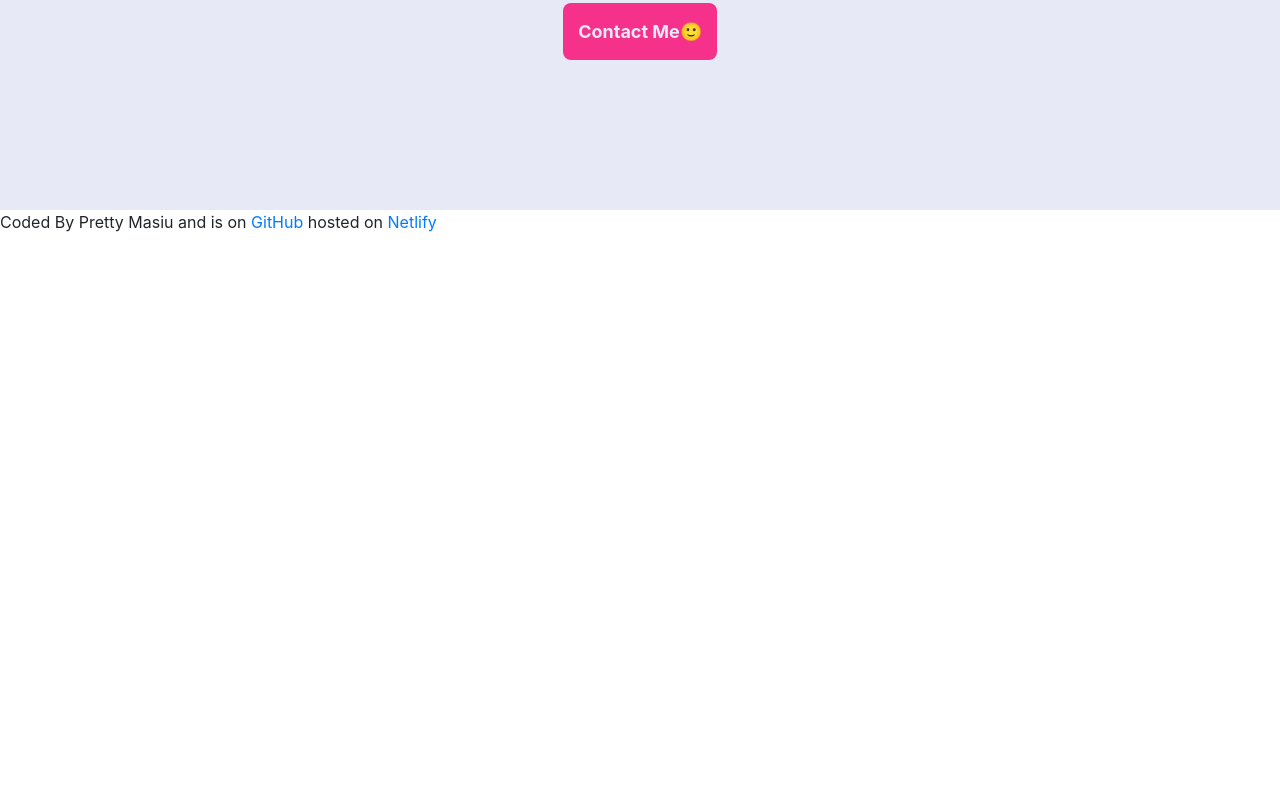
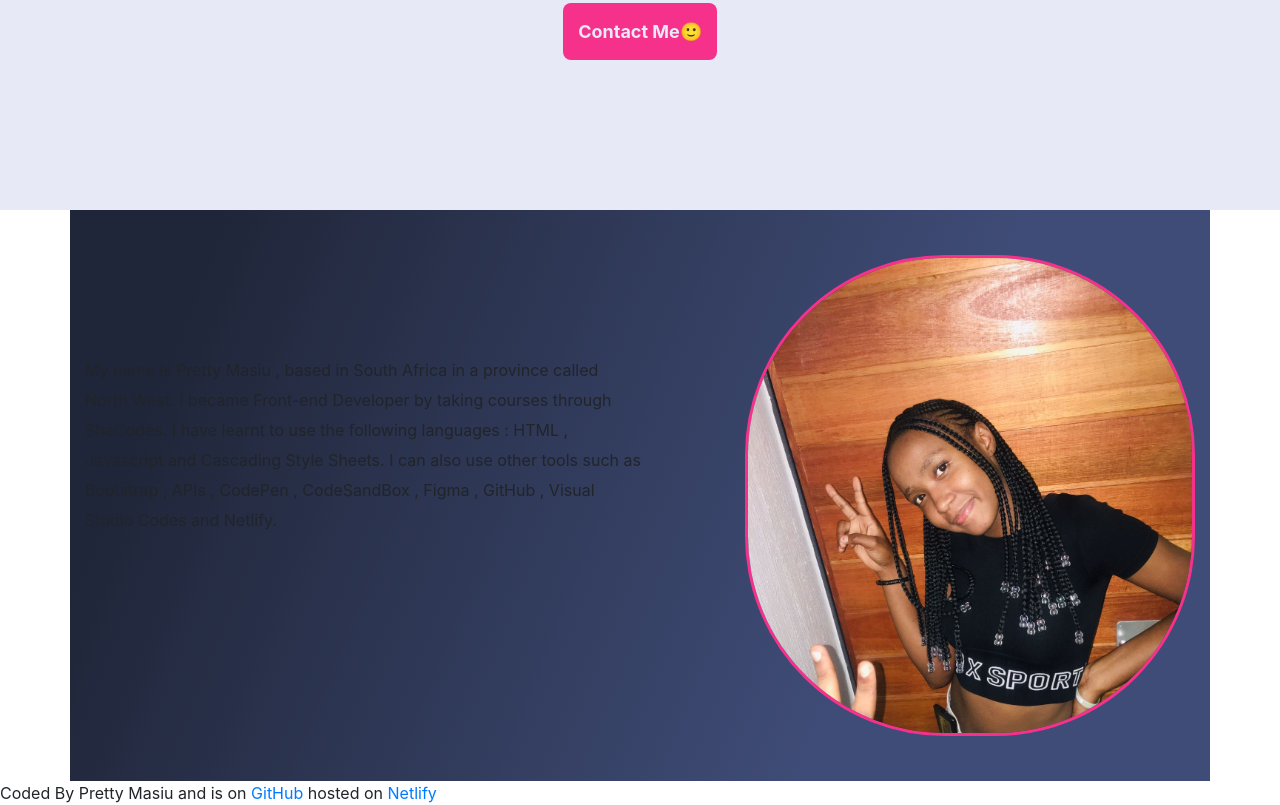
Before and after one commit to Pretty04/my-website, a plain HTML site: page index.html in a window 1280 px wide. Shown: the part 446-1251 px from the top of the page. Before the commit the page ends 800 px from the top, so only its background shows below. Drawn offline with nearby package versions, Linux system fonts and the light colour scheme.

Commit message:
updated my index.html

```diff
--- a/css/style.css
+++ b/css/style.css
@@ -1,8 +1,12 @@
+
+
 .content{
+
     text-align: center;
     padding: 150px 20px;
-    background: #e7eaf6;
     color: #233142;
+    background:  #e7eaf6;
+
 }
 .hero{
     font-family: "Open Sans", sans-serif;
@@ -43,3 +47,25 @@ color: #e7eaf6;
     font-weight: 900;
     font-style: normal;
   }
+.container{
+    display: flex;
+    justify-content: space-between;
+    padding: 45px;
+    background: linear-gradient(112.1deg, rgb(32, 38, 57) 11.4%, rgb(63, 76, 119) 70.2%);
+}
+.profile{
+    width: 450px;
+    border-radius: 200px;
+    border: #f6318c solid;
+    margin:  0 auto;
+    padding: auto;
+    justify-content: right;
+    padding-right: 0;
+}
+.identity{
+    line-height: 30px;
+    padding: 100px;
+    padding-left: 0;
+border-radius: 10px;
+justify-content: left;
+}
--- a/index.html
+++ b/index.html
@@ -28,8 +28,8 @@
         <div class="collapse navbar-collapse" id="navbarNavAltMarkup">
           <div class="navbar-nav">
             <a class="nav-link active" href="about.html">About Me<span class="sr-only">(current)</span></a>
-            <a class="nav-link" href="#">My Projects</a>
-            <a class="nav-link" href="#">Contacts</a>
+            <a class="nav-link" href="work.html">My Projects</a>
+            <a class="nav-link" href="contact.html">Contacts</a>
           </div>
         </div>
       </nav>
@@ -42,5 +42,12 @@
 <br>
 <button class="contact"><a href="contact.html" class="link">Contact Me🙂</a></button>
 </div>
+<div class="container"><div><p class="identity"> My name is Pretty Masiu , based in South Africa in a
+    province called North West. I became Front-end Developer
+     by taking courses through SheCodes. I have learnt to use
+     the following languages : HTML , Javascript and Cascading
+     Style Sheets. I can also use other tools such as Bootstrap ,
+      APIs , CodePen , CodeSandBox , Figma ,   GitHub , Visual Studio Codes and Netlify.</p></div>
+      <img src="images/me.jpg" alt="profile" img-fluid width="90px" class="profile"></div>
 <footer>Coded By Pretty Masiu and is on <a href="">GitHub</a> hosted on <a href="">Netlify</a></footer>
 </html>
```
Also changed, not shown: about.html (+1 -1 lines), contact.html (+9 -3 lines), images/background.jpg (added), images/me.jpg (added).
